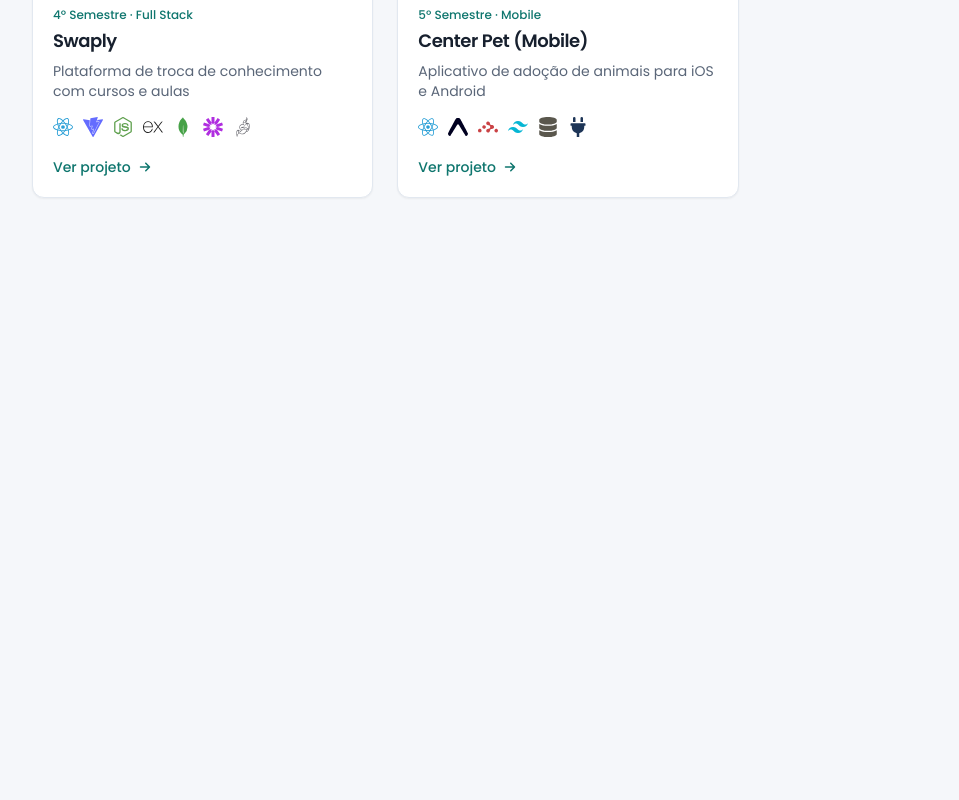
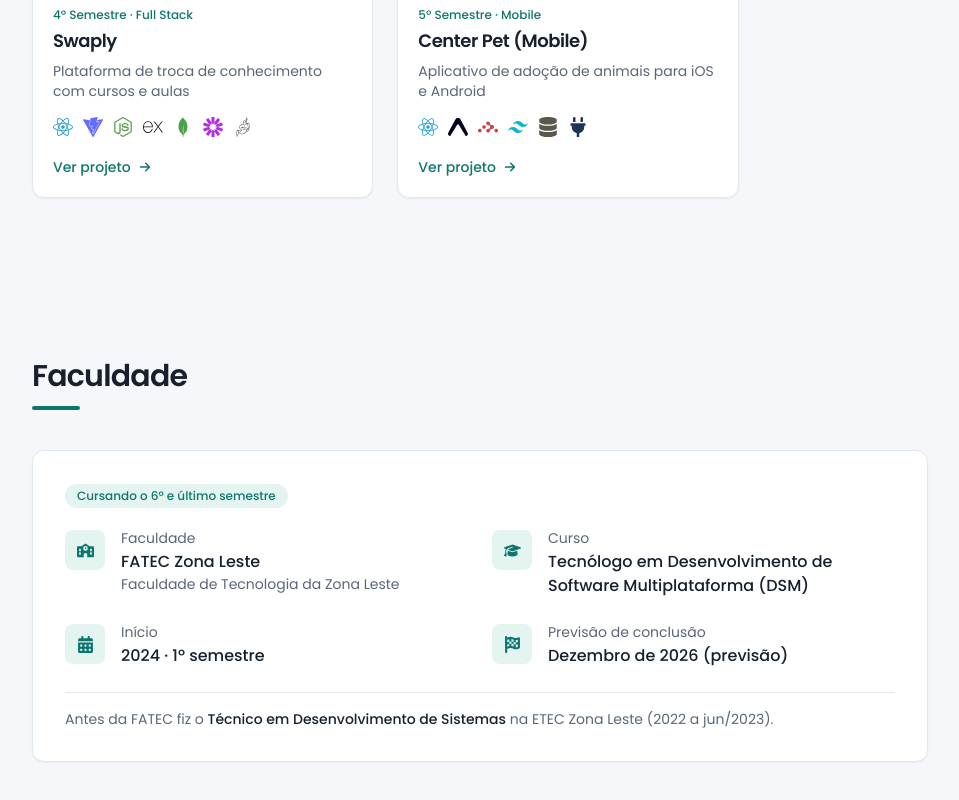
Before and after one commit to lugustavos/portfolio, a React (Vite) app: page / in a window 1280 px wide. Shown: the part 1767-2567 px from the top of the page, without its empty margins (72-1031 px from the left). Before the commit the page ends 2045 px from the top, so only its background shows below. Built offline with nearby package versions, Linux system fonts and the light colour scheme.

Commit message:
seção da faculdade

```diff
--- /dev/null
+++ b/src/components/Education.tsx
@@ -0,0 +1,46 @@
+import { FaCalendarDays, FaFlagCheckered, FaGraduationCap, FaSchool } from 'react-icons/fa6'
+import { course, previousEducation } from '../data/profile'
+import { SectionTitle } from './ui/SectionTitle'
+
+export function Education() {
+  const rows = [
+    { icon: FaSchool, label: 'Faculdade', value: course.institution, sub: course.institutionFull },
+    { icon: FaGraduationCap, label: 'Curso', value: course.name },
+    { icon: FaCalendarDays, label: 'Início', value: course.start },
+    { icon: FaFlagCheckered, label: 'Previsão de conclusão', value: course.end },
+  ]
+
+  return (
+    <section id="curso" className="section">
+      <div className="container-content">
+        <SectionTitle title="Faculdade" />
+
+        <div className="card mt-10 max-w-4xl p-6 sm:p-8">
+          <p className="inline-block rounded-full bg-brand-soft px-3 py-1 text-xs font-medium text-brand">
+            {course.status}
+          </p>
+
+          <dl className="mt-5 grid gap-6 sm:grid-cols-2">
+            {rows.map(({ icon: Icon, label, value, sub }) => (
+              <div key={label} className="flex gap-4">
+                <span className="mt-0.5 flex h-10 w-10 shrink-0 items-center justify-center rounded-lg bg-brand-soft text-brand">
+                  <Icon size={17} />
+                </span>
+                <div>
+                  <dt className="text-sm text-muted">{label}</dt>
+                  <dd className="mt-0.5 font-medium">{value}</dd>
+                  {sub && <dd className="text-sm text-muted">{sub}</dd>}
+                </div>
+              </div>
+            ))}
+          </dl>
+
+          <p className="mt-6 border-t border-line pt-4 text-sm text-muted">
+            Antes da FATEC fiz o <span className="font-medium text-ink">{previousEducation.name}</span> na{' '}
+            {previousEducation.institution} ({previousEducation.period}).
+          </p>
+        </div>
+      </div>
+    </section>
+  )
+}
--- a/src/pages/Home.tsx
+++ b/src/pages/Home.tsx
@@ -1,11 +1,13 @@
 import { Hero } from '../components/Hero'
 import { ProjectCards } from '../components/ProjectCards'
+import { Education } from '../components/Education'
 
 export default function Home() {
   return (
     <main>
       <Hero />
       <ProjectCards />
+      <Education />
     </main>
   )
 }
```
